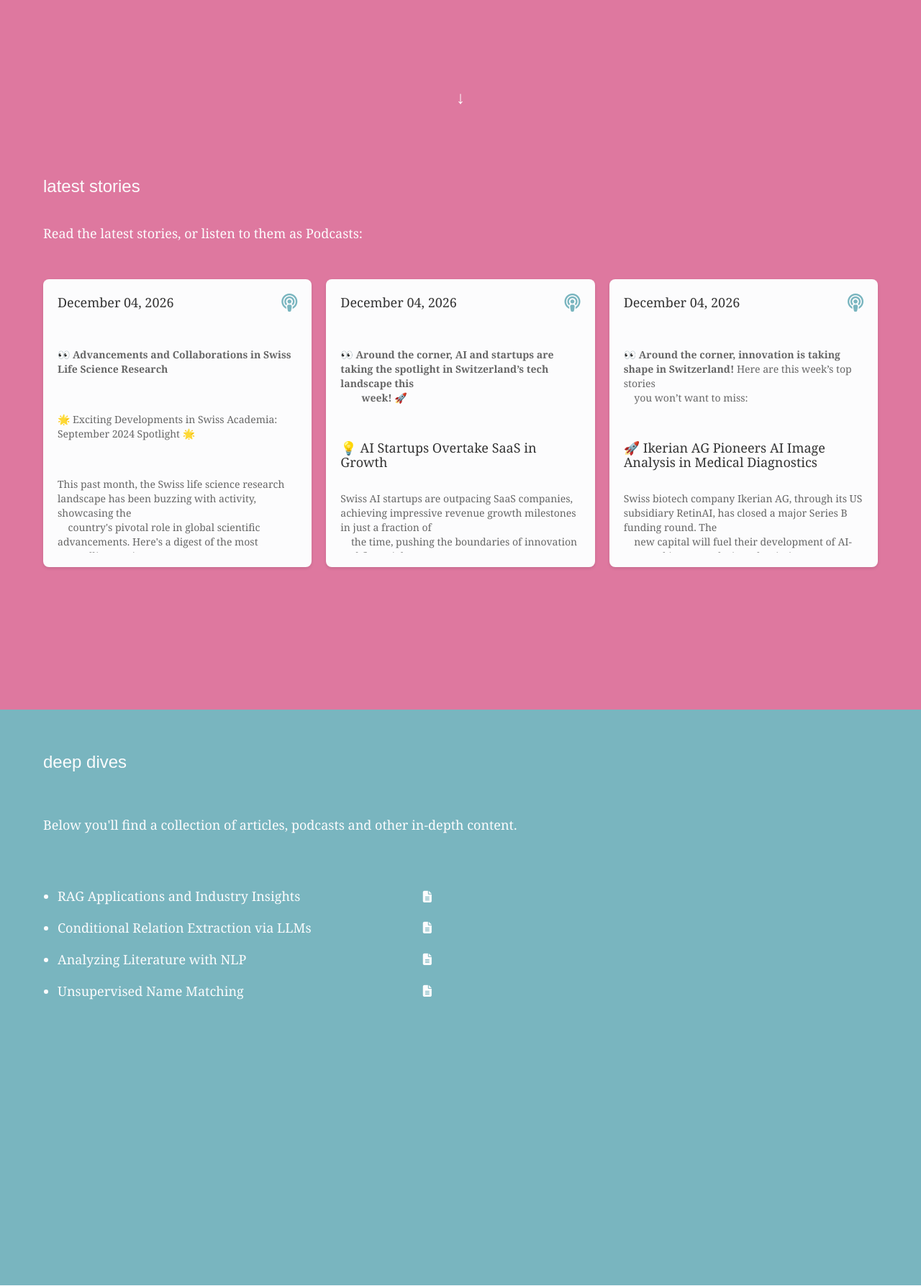
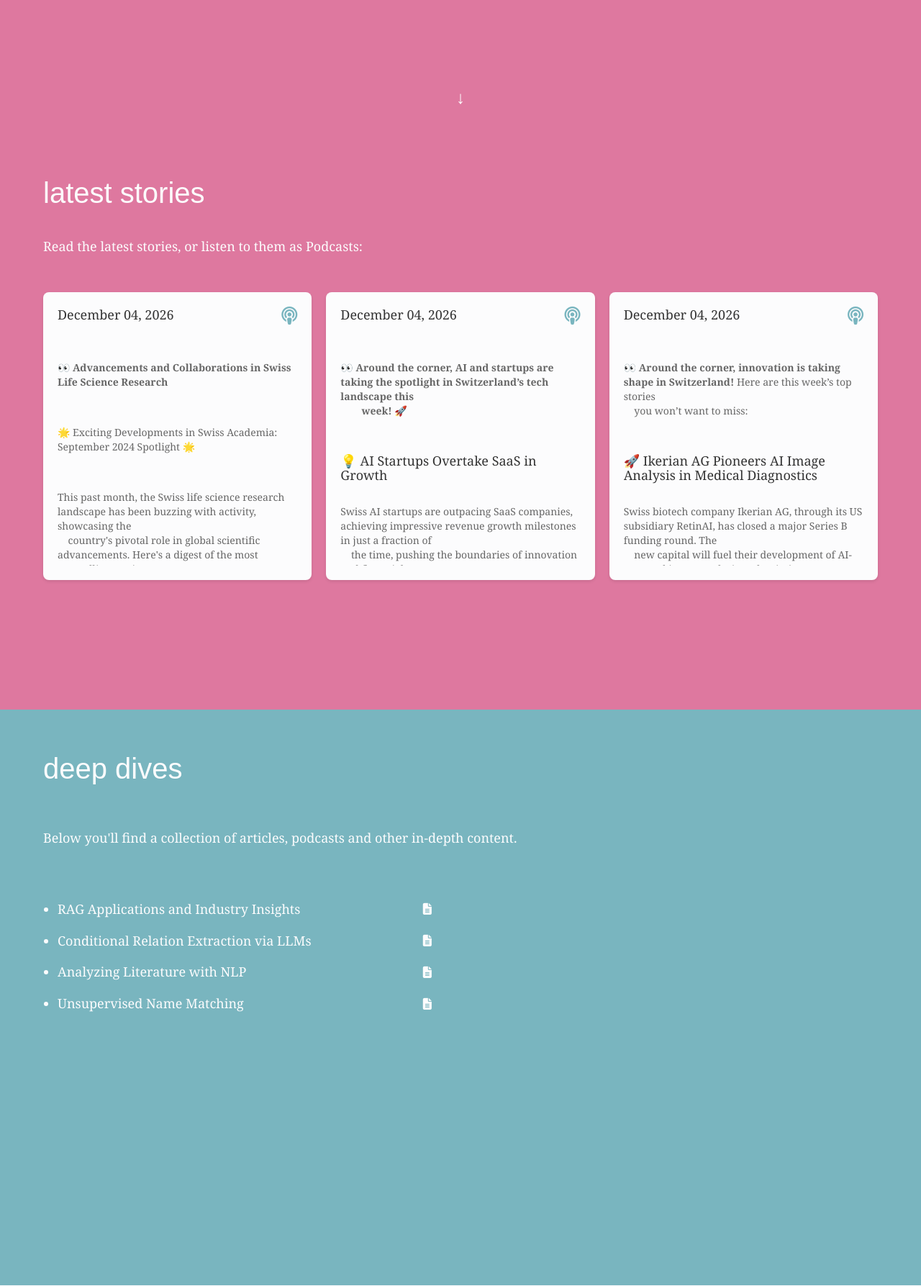
Before and after one commit to PhilWa/corner, a Flask app: page / in a window 1280 px wide. Shown: the part 614-2401 px from the top of the page at 72% size. Run offline with Flask 3, Linux system fonts and the light colour scheme; some libraries are stand-ins or nearby versions.

Commit message:
increased font size

```diff
--- a/static/css/styles.css
+++ b/static/css/styles.css
@@ -2,7 +2,7 @@
 
 :root {
     --header-height: 80px;
-    --section-title-font-size: 24px;
+    --section-title-font-size: 40px;
     --off-white: rgb(252, 252, 253);
     --pink: rgb(222, 120, 159);
     --teal: rgb(121, 181, 191);
```
